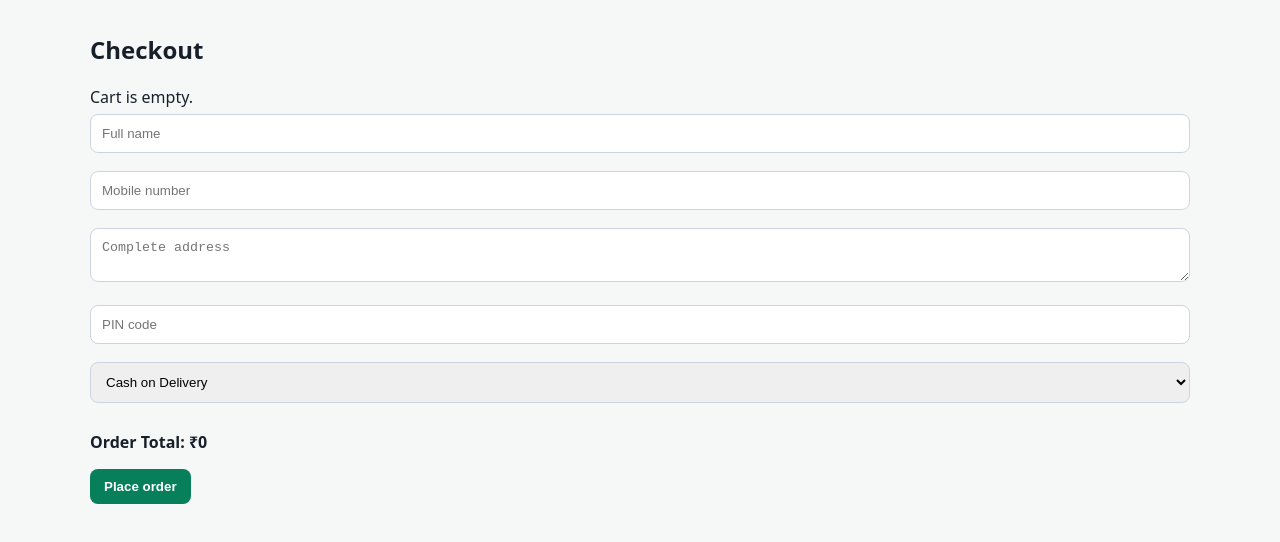
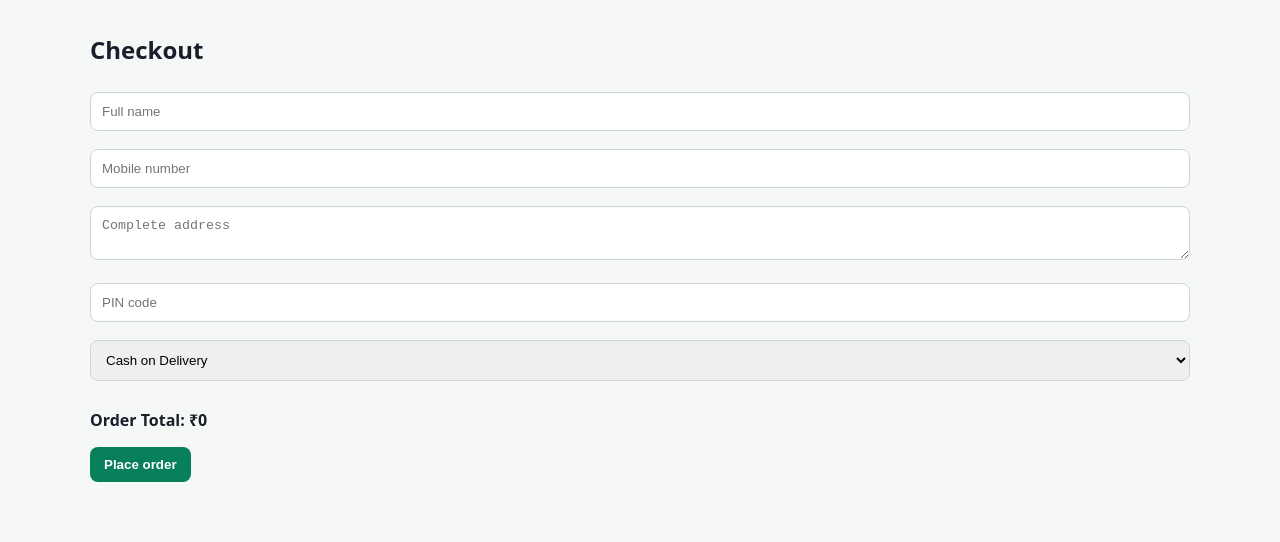
Before and after one commit to riteshyadav94660-ux/kapil-medical-store, a website: page index.html in a window 1280 px wide. Shown: the part 190-732 px from the top of the page. Drawn offline with Linux system fonts and the light colour scheme; a script that the page names is missing.

```diff
--- a/index.html
+++ b/index.html
@@ -1,7 +1,7 @@
 <!doctype html><html><head><meta charset="utf-8"><meta name="viewport" content="width=device-width,initial-scale=1"><title>Kapil Medical</title>
 <style>body{font-family:system-ui;margin:0;background:#f5f8f7;color:#17202a}header{background:#087f5b;color:#fff;padding:16px;font-weight:800}.wrap{max-width:1100px;margin:auto;padding:25px}.grid{display:grid;grid-template-columns:repeat(auto-fit,minmax(210px,1fr));gap:15px}.card{background:#fff;padding:16px;border-radius:14px}.pic{height:100px;background:#edf8f3;border-radius:10px;display:grid;place-items:center;font-size:42px}button{background:#087f5b;color:#fff;border:0;padding:10px 14px;border-radius:8px;font-weight:700}input,select,textarea{width:100%;padding:11px;margin:6px 0 12px;border:1px solid #ccd5df;border-radius:8px;box-sizing:border-box}.muted{color:#66737b;font-size:13px}.cart{background:#fff;color:#087f5b;float:right}</style></head>
 <body><header>💚 Kapil Medical <button class="cart" onclick="document.getElementById('checkout').scrollIntoView()">Cart: <span id="n">0</span></button></header>
-<main class="wrap"><h1>Medicines & Cosmetics</h1><p>Pan-India delivery • Alamgirpur, Rewari, Haryana</p><div id="products" class="grid"></div><section id="checkout"><h2>Checkout</h2><div id="cart">Cart is empty.</div><input id="name" placeholder="Full name"><input id="phone" placeholder="Mobile number"><textarea id="address" placeholder="Complete address"></textarea><input id="pin" placeholder="PIN code"><select id="pay"><option>Cash on Delivery</option><option>Online payment — Razorpay</option></select><p><b>Order Total: ₹<span id="total">0</span></b></p><button onclick="order()">Place order</button><p id="msg" class="muted"></p></section></main>
+<main class="wrap"><h1>Medicines & Cosmetics</h1><p>Pan-India delivery • Alamgirpur, Rewari, Haryana</p><div id="products" class="grid"></div><section id="checkout"><h2>Checkout</h2><div id="cart"></div><input id="name" placeholder="Full name"><input id="phone" placeholder="Mobile number"><textarea id="address" placeholder="Complete address"></textarea><input id="pin" placeholder="PIN code"><select id="pay"><option>Cash on Delivery</option><option>Online payment — Razorpay</option></select><p><b>Order Total: ₹<span id="total">0</span></b></p><button onclick="order()">Place order</button><p id="msg" class="muted"></p></section></main>
 <script src="https://checkout.razorpay.com/v1/checkout.js"></script><script>let ps=[],cart=[];async function load(){
   try{
     const res=await fetch("/api/products");
```
